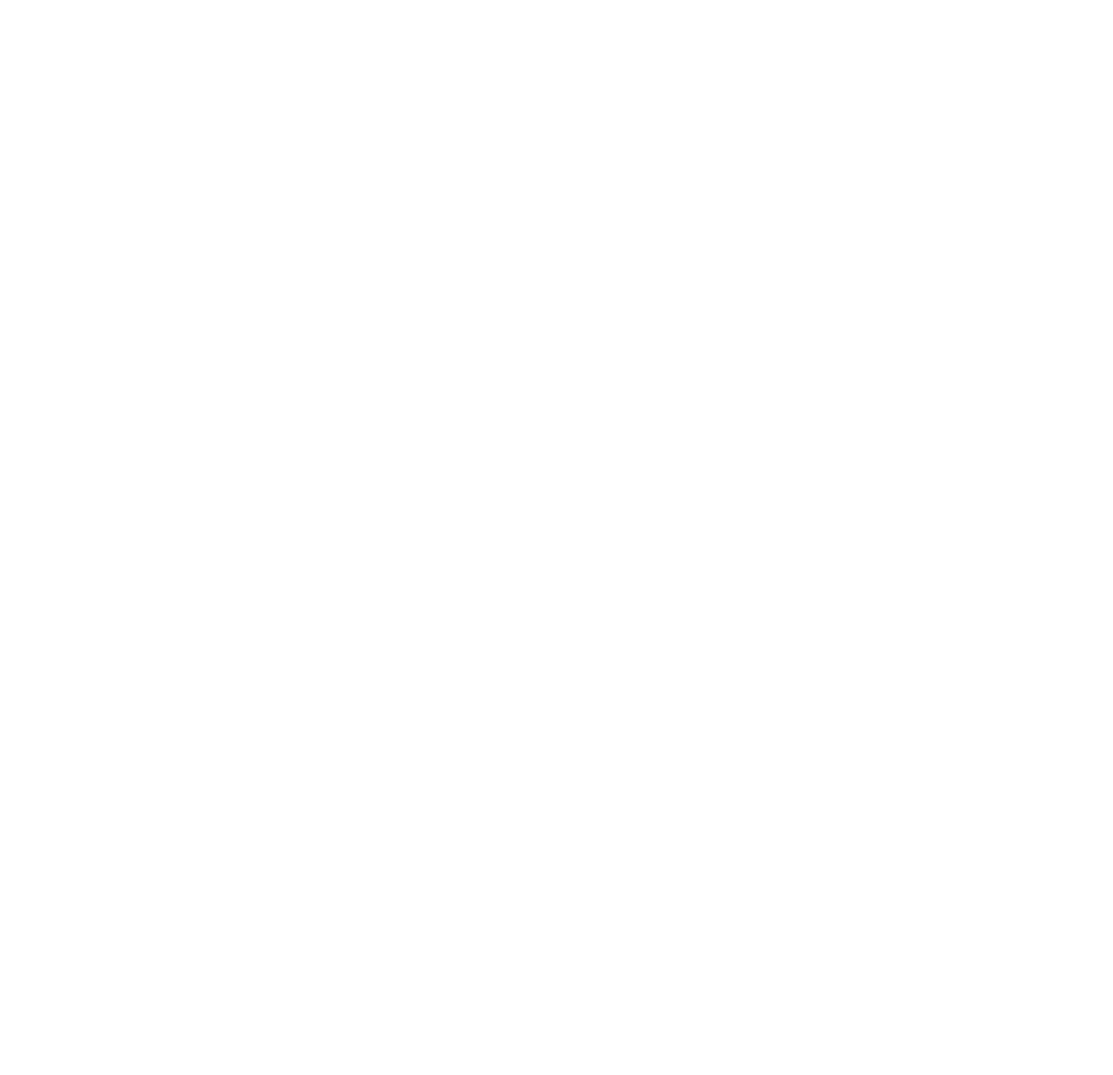
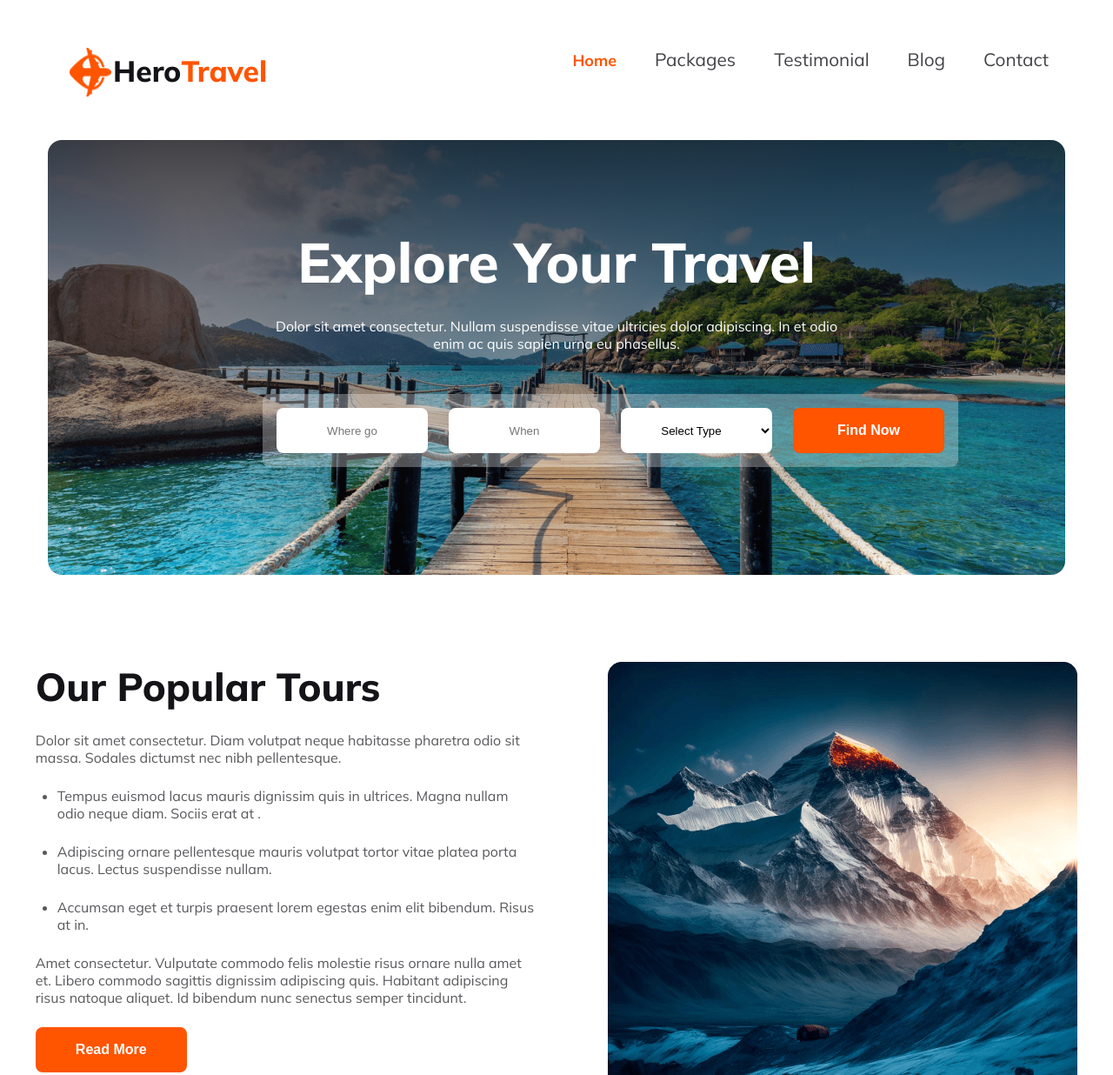
Before and after one commit to abirchokra/travel-website, a plain HTML site: page index.html in a window 1280 px wide. Shown: the top 1236 px of the page at 87% size. Before the commit the page ends 800 px from the top, so only its background shows below. Drawn offline with Linux system fonts and the light colour scheme.

Commit message:
third-section

```diff
--- a/index.html
+++ b/index.html
@@ -7,6 +7,58 @@
     <link rel="stylesheet" href="styles/style.css">
 </head>
 <body>
+    <header>
+        <nav class="menu">
+            <img id="menu-icon" src="Images/Group 40071 (2).png" alt=""><h2 class="menu-brand"><span class="hero">Hero</span><span class="travel">Travel</span></h2>
+            <ul class="menu-item">
+                <li id="menu-list"><a  class="menu-link"  href=""><span id="home">Home</span></a></li>
+                <li id="menu-list"><a class="menu-link" href="">Packages</a></li>
+                <li id="menu-list"><a class="menu-link" href="">Testimonial</a></li>
+                <li id="menu-list"><a class="menu-link" href="">Blog</a></li>
+                <li id="menu-list"><a class="menu-link" href="">Contact</a></li>
+            </ul>
+        </nav>
+        <section>
+            <div class="banner">
+                <div class="banner-text">
+                    <h1 class="banner-header">Explore Your Travel</h1>
+                    <p class="banner-subtitle">Dolor sit amet consectetur. Nullam suspendisse vitae ultricies dolor adipiscing. In et odio enim ac quis sapien urna eu phasellus.</p>
+                    <div class="banner-information">
+                        <input id="info" type="text" placeholder="Where go">
+                        <input id="info" type="text" placeholder="When">
+                        <select id="info"  name="Select Type" id="">
+                            <option value="">Select Type</option>
+                        </select>
+                        <button class="banner-btn">Find Now</button>
+
+                    </div>
+                </div>
+            </div>
+        </section>
+    </header>
+    <main>
+        <section class="popular-tour">
+            <div  class="popular-tour-left">
+                <h3 class="popular-tour-heading">Our Popular Tours</h3>
+                <p class="popular-tour-title">Dolor sit amet consectetur. Diam volutpat neque habitasse pharetra odio sit massa. Sodales dictumst nec nibh pellentesque.</p>
+                <ul>
+                    <li id="popular-tour-subtitle"><p >Tempus euismod lacus mauris dignissim quis in ultrices. Magna nullam odio neque diam. Sociis erat at .</p></li>
+                    <li id="popular-tour-subtitle"><p >Adipiscing ornare pellentesque mauris volutpat tortor vitae platea porta lacus. Lectus suspendisse nullam.</p></li>
+                    <li id="popular-tour-subtitle"><p>Accumsan eget et turpis praesent lorem egestas enim elit bibendum. Risus at in.</p> </li>
+                    <p class="popular-tour-title">Amet consectetur. Vulputate commodo felis molestie risus ornare nulla amet et. Libero commodo sagittis dignissim adipiscing quis. Habitant adipiscing risus natoque aliquet. Id bibendum nunc senectus semper tincidunt. </p>
+                </ul>
+                <button class="banner-btn">Read More</button>
+            </div>
+            <div class="popular-tour-right">
+                <img src="Images/Rectangle 4.png" alt="">
+
+            </div>
+        </section>
+
+    </main>
+    <footer>
+
+    </footer>
 
 </body>
 </html>
--- a/styles/style.css
+++ b/styles/style.css
@@ -0,0 +1,167 @@
+@import url('https://fonts.googleapis.com/css2?family=Mulish:ital,wght@0,200..1000;1,200..1000&display=swap');
+*{
+    margin: 0;
+    padding: 0;
+}
+body{
+    font-family: "Mulish", sans-serif;
+}
+.menu{
+    display: flex;
+    justify-content:space-between;
+    margin-top: 55px;
+    position: relative;
+
+}
+#menu-icon{
+    width: 48px;
+    height: 56.01px;
+    margin-left: 20px;
+
+    margin-left: 80px;
+
+}
+.menu-brand{
+
+    font-size: 2.1rem;
+    font-weight: 800;
+    position: absolute;
+    left: 10px;
+    margin-left: 120px;
+    margin-top: 5px;
+
+}
+.hero{
+    color: rgb(19, 19, 24);
+
+}
+.travel{
+    color:rgb(255, 84, 0) ;
+}
+#home{
+    color: rgb(255, 84, 0);
+    font-size: 18px;
+    font-weight: 700;
+}
+.menu-item{
+    display: flex;
+    margin-right: 30px;
+
+}
+#menu-list{
+    list-style: none;
+    text-align: center;
+}
+.menu-link{
+    text-decoration: none;
+    margin-right: 44px;
+    color: rgb(66, 66, 71);
+    font-size: 1.3rem;
+    font-weight: 400;
+}
+.banner{
+    margin-left: auto;
+    margin-right: auto;
+    margin-top: 50px;
+    max-width: 1170px;
+    height: 500px;
+    border-radius: 16px;
+    background-image: linear-gradient(180.00deg, rgba(19, 19, 24, 0.8),rgba(19, 19, 24, 0) 100%), url('../Images/Group\ 13\ \(1\)\ \(1\).png');
+}
+.banner-text{
+    width: 676px;
+    height: 156px;
+    margin-left: auto;
+    margin-right: auto;
+    text-align: center;
+    padding-top: 100px;
+
+}
+.banner-header{
+    color: rgb(255, 255, 255);
+    font-size: 4rem;
+    font-weight: 800;
+    margin-bottom: 24px;
+}
+.banner-subtitle{
+    color: rgb(255, 255, 255);
+    font-size: 1rem;
+    font-weight: 400;
+    margin-bottom: 48px;
+}
+.banner-information{
+    width: 800px;
+    height: 84px;
+    border-radius: 8px;
+    background: rgba(255, 255, 255, 0.3);
+    display: flex;
+    justify-content: center;
+    align-items: center;
+
+}
+#info{
+    width: 174px;
+    height: 52px;
+    border-radius: 8px;
+    background: rgb(255, 255, 255);
+    margin-right: 24px;
+    text-align:center ;
+    border: none;
+
+}
+#info ::placeholder{
+    color: rgba(19, 19, 24, 0.5);
+    font-size: 1rem;
+    font-weight: 400;
+}
+.banner-btn{
+    width: 174px;
+    height: 52px;
+    border-radius: 8px;
+    background: rgb(255, 84, 0);
+    border: none;
+    color: rgb(255, 255, 255);
+    font-size: 1rem;
+    font-weight: 700;
+    text-align: center;
+    cursor: pointer;
+
+}
+.popular-tour{
+    display: flex;
+
+}
+.popular-tour-left{
+    width: 577px;
+    height: 466px;
+    margin-left: auto;
+    margin-right: auto;
+    margin-top: 100px;
+}
+.popular-tour-heading{
+    color: rgb(19, 19, 24);
+    font-size: 2.8rem;
+    font-weight: 800;
+    margin-bottom: 24px;
+}
+.popular-tour-title{
+    color: rgba(19, 19, 24, 0.7);
+    font-size: 1rem;
+    font-weight: 400;
+    margin-bottom: 24px;
+
+
+}
+#popular-tour-subtitle{
+    color: rgba(19, 19, 24, 0.7);
+    font-size: 1rem;
+    font-weight: 400;
+    margin-bottom: 24px;
+    margin-left: 25px;
+
+}
+.popular-tour-right{
+    margin-left: auto;
+    margin-right: auto;
+    margin-top: 100px;
+}
```
